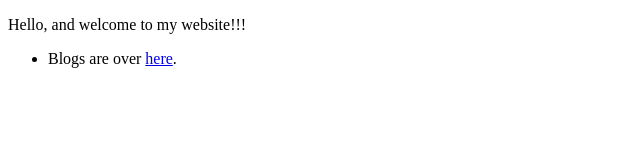
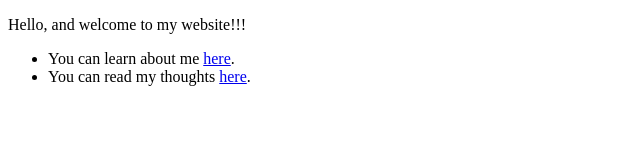
Before and after one commit to eada0/eada0.github.io, a plain HTML site: page index.html in a window 1280 px wide. Shown: the whole page, without its empty margins (0-640 px from the left). Drawn offline with Linux system fonts and the light colour scheme.

Commit message:
Added An About Me and Changed Wording in Index

```diff
--- a/index.html
+++ b/index.html
@@ -8,7 +8,8 @@
 <body>
   <p>Hello, and welcome to my website!!!</p>
   <ul>
-    <li>Blogs are over <a href = "./blog/blog_index.html" target = "_blank" rel = "noreferrer">here</a>.</li>
+    <li>You can learn about me <a href = "./about_me/about_me.html">here</a>.</li>
+    <li>You can read my thoughts <a href = "./blog/blog_index.html" target = "_blank" rel = "noreferrer">here</a>.</li>
   </ul>
 </body>
 </html>
```
